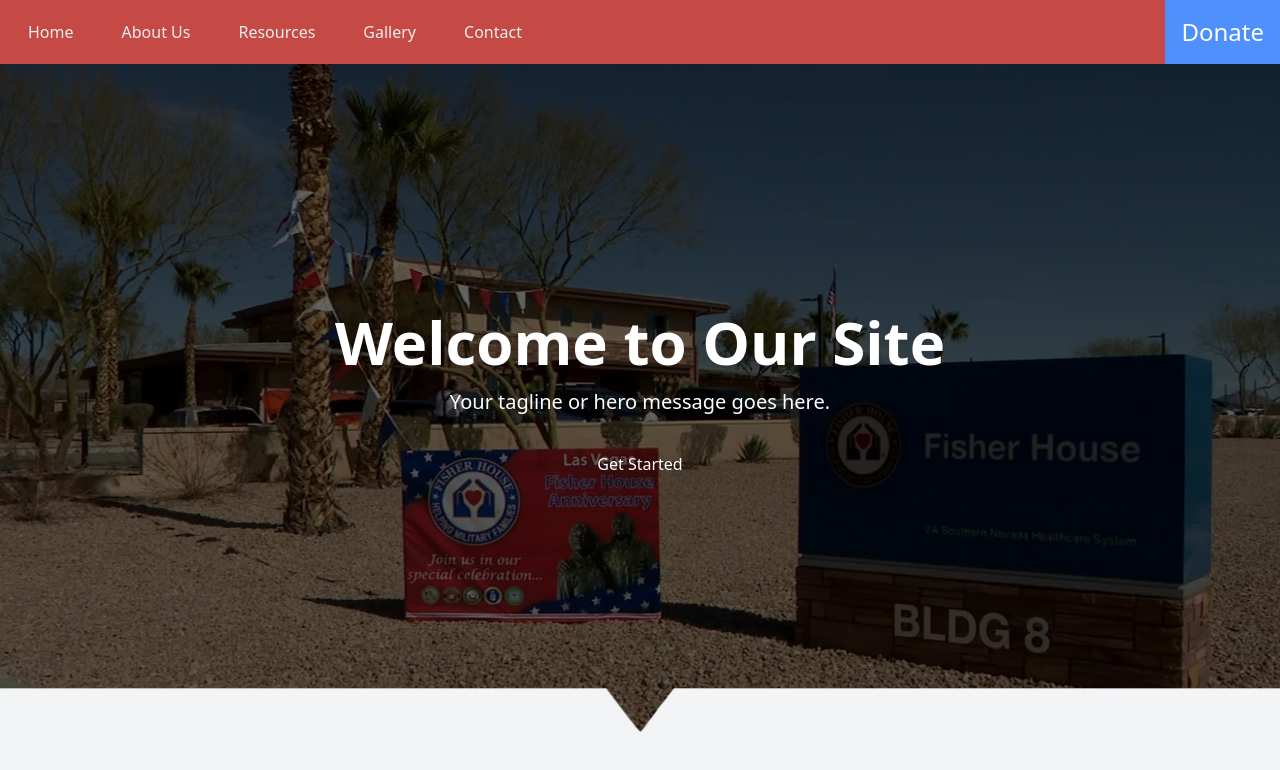
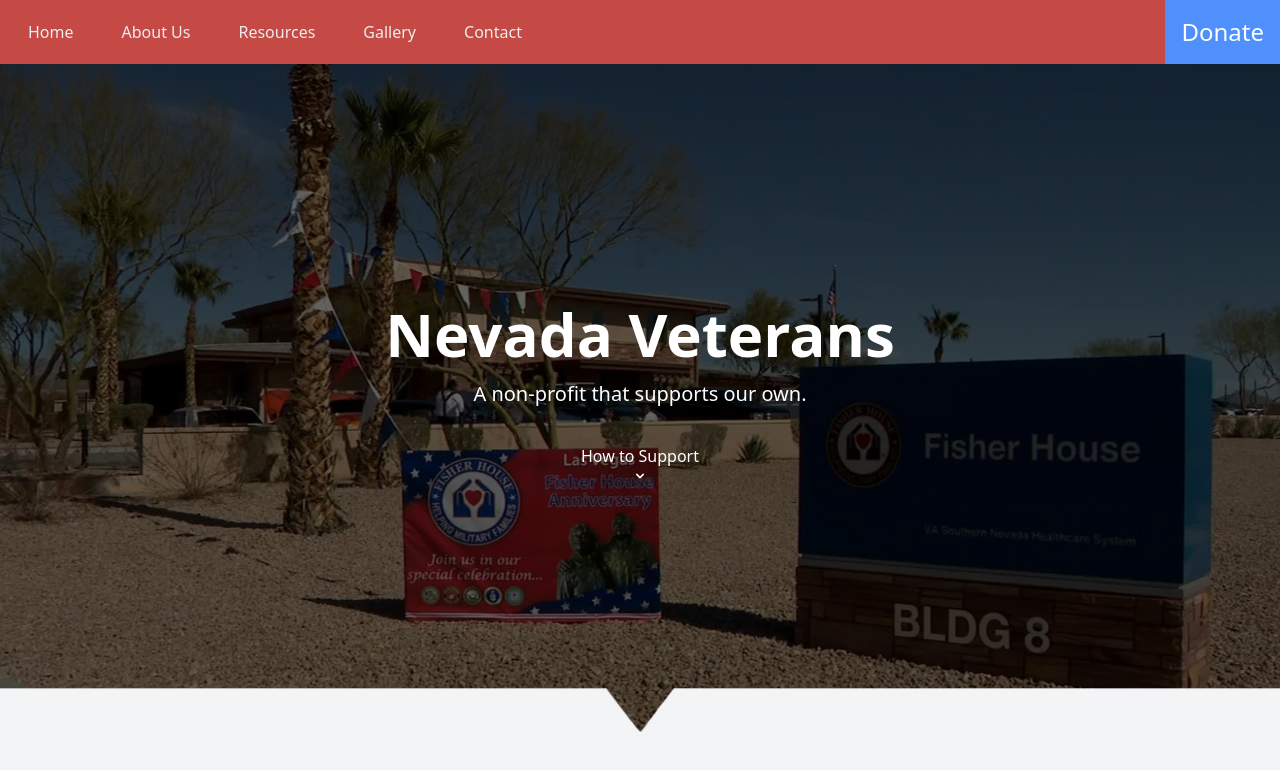
Before and after one commit to Kasador/nevada-vets-org, a React (Vite) app: page / in a window 1280 px wide. Shown: the top 770 px of the page. Built offline with nearby package versions, Linux system fonts and the light colour scheme.

Commit message:
main >>> Added Node Package React-Icons <<< to hero button

```diff
--- a/package.json
+++ b/package.json
@@ -11,7 +11,8 @@
   },
   "dependencies": {
     "react": "^18.3.1",
-    "react-dom": "^18.3.1"
+    "react-dom": "^18.3.1",
+    "react-icons": "^5.3.0"
   },
   "devDependencies": {
     "@eslint/js": "^9.13.0",
--- a/src/components/HeroImage.jsx
+++ b/src/components/HeroImage.jsx
@@ -1,14 +1,18 @@
 import React from "react";
+import { HiChevronDown } from "react-icons/hi";
 
 const HeroImage = () => {
     return (
       <div className="absolute h-full w-full object-cover bg-center bg-no-repeat z-0 bg-light-surface" style={{ backgroundImage: "url('./src/test/navadavetsorg-hero-bg.jpg')" }}> {/* the image + wrapper */}
         <div className="absolute inset-0 flex items-center justify-center"> {/* wrapper for hero content + flex items */}
           <div className="text-center text-white px-4"> {/* Wrapper + content */}
-            <h1 className="text-4xl md:text-6xl font-bold">Welcome to Our Site</h1>
-            <p className="mt-4 text-lg md:text-xl">Your tagline or hero message goes here.</p>
+            <h1 className="text-4xl md:text-6xl font-bold">Nevada Veterans</h1>
+            <p className="mt-4 text-lg md:text-xl">A non-profit that supports our own.</p>
             <button className="mt-6 px-6 py-3 bg-primary text-white font-medium rounded-lg hover:bg-opacity-80">
-              Get Started
+              How to Support
+                <center>
+                  <HiChevronDown />
+                </center>
             </button>
           </div>
         </div>
```
Also changed, not shown: 1 other file (tests, documents, lock files or other folders).
